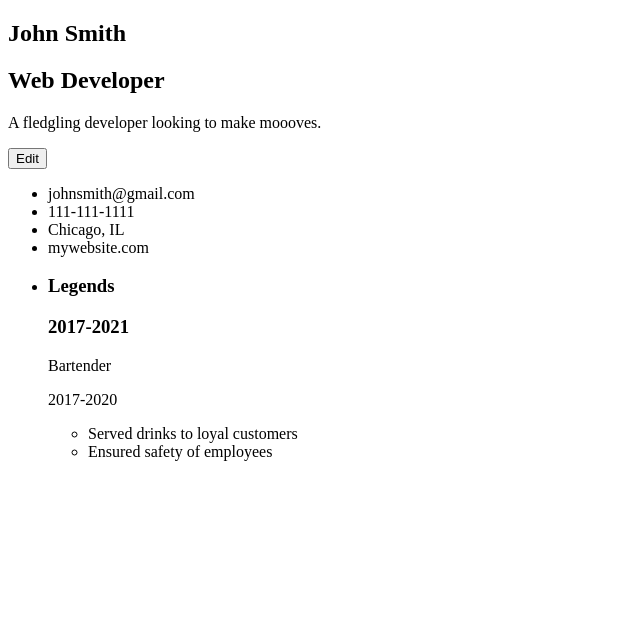
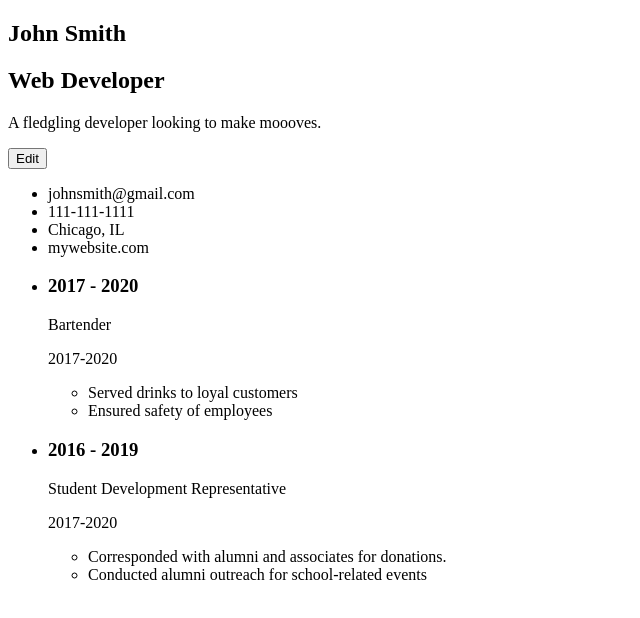
Before and after one commit to MochaDreamboat/React-CV, a React (Create React App) app: page / in a window 1280 px wide. Shown: the top 618 px of the page, without its empty margins (0-640 px from the left). Built offline with nearby package versions, Linux system fonts and the light colour scheme.

Commit message:
Added state key/value for employers. Individual roles nested into positions key for an individual employer.

```diff
--- a/src/App.js
+++ b/src/App.js
@@ -30,6 +30,19 @@ class App extends Component {
       pic: undefined
      },
 
+      employers: [
+           {
+          employer: 'Legends',
+          years: '2017 - 2020',
+          positions: [{role: 'Bartender', years: '2017-2020', duties: ['Served drinks to loyal customers', 'Ensured safety of employees']}]
+        },
+        {
+          employer: 'University of Illinois Foundation',
+          years: '2016 - 2019',
+          positions: [{role: 'Student Development Representative', years: '2017-2020', duties: ['Corresponded with alumni and associates for donations.', 'Conducted alumni outreach for school-related events']}]
+        },
+      ],
+
      changes: {
       personalInfo: {
         name: '',
@@ -37,6 +50,8 @@ class App extends Component {
         summary: ''
       }
      },
+
+
 
      formVisible: false,
      pastJobs: []
@@ -83,12 +98,13 @@ class App extends Component {
 
   render() {
     const {name, title, summary, email, phone, location, website } = this.state.personalInfo;
+    const employers = this.state.employers;
     return (
     <div>
       <Header name={name} title={title} summary={summary} showForm={this.toggleForm} />
       {this.state.formVisible && <Form edit={this.handleChange} default={this.state.personalInfo} submit={this.submitChanges}/>}
       <ContactInfo email={email} phone={phone} location={location} website={website} />
-      <Experience pastJobs={pastJobs} />
+      <Experience pastJobs={employers } />
     </div>
     )
   }
```
